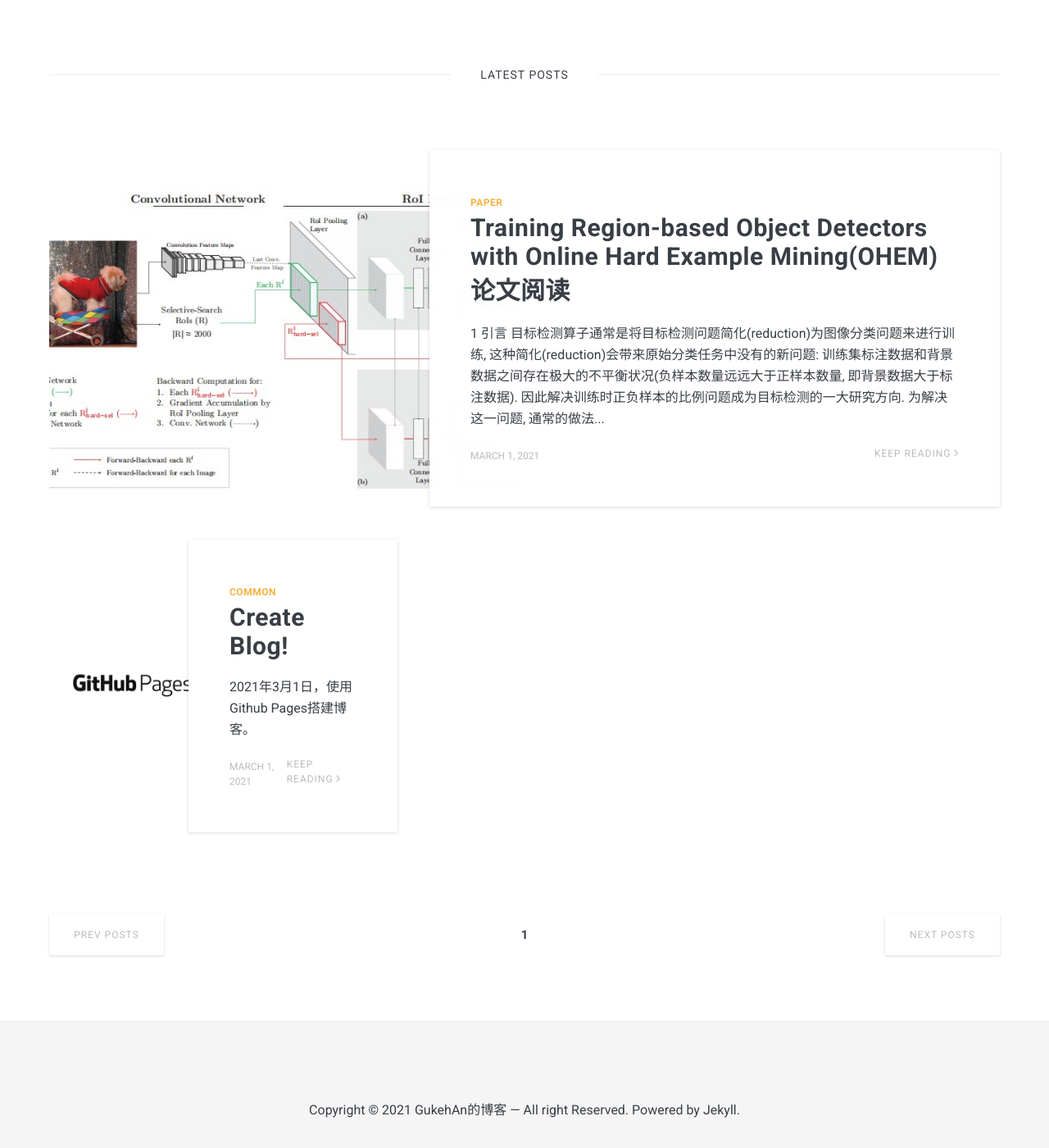
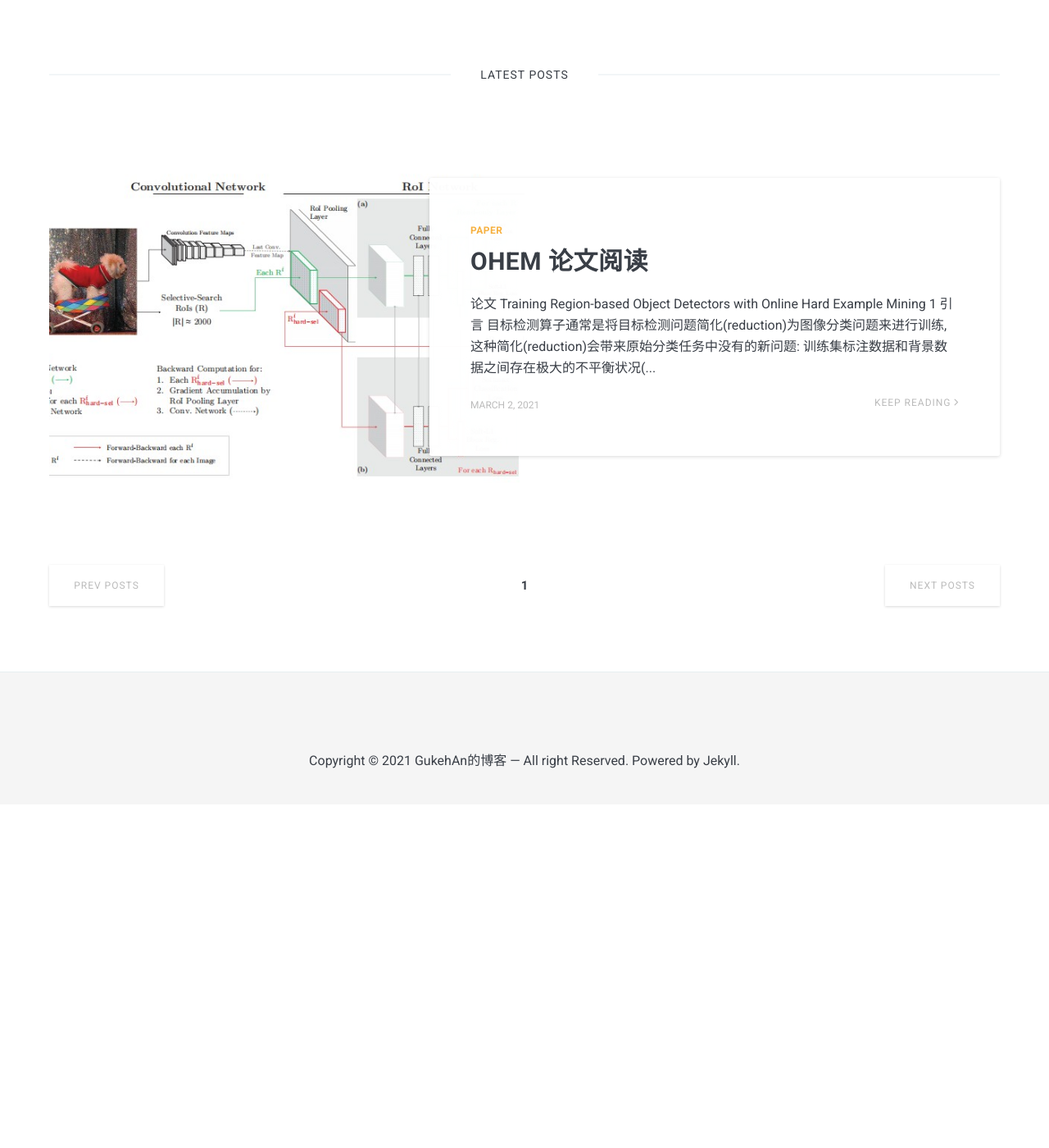
Before and after one commit to GukehAn/GukehAn.github.io, a Jekyll site: the page built from index.html, in a window 1280 px wide and 1400 px high, scrolled down 588 px. Shown: the whole window at 82% size. Built offline with Jekyll 4.4.1, drawn with Linux system fonts in a browser that asks for light colours; nearby versions of some CDN libraries; the list of posts is cut into pages by our own code; after the commit the page ends 1569 px from its top, so only the background shows below that.

Commit message:
Modify post

```diff
--- a/_posts/2021-03-01-create-blog.md
+++ /dev/null
@@ -1,8 +0,0 @@
----
-layout: post
-title:  "Create Blog!"
-date:   2021-03-01
-image:  github_pages.jpg
-tags:   Common
----
-2021年3月1日，使用Github Pages搭建博客。
--- a/_posts/2021-03-03-ohem-paper.md
+++ b/_posts/2021-03-02-ohem-paper.md
@@ -1,10 +1,13 @@
 ---
 layout: post
-title:  "Training Region-based Object Detectors with Online Hard Example Mining(OHEM)论文阅读"
-date:   2021-03-01
+title:  "OHEM 论文阅读"
+date:   2021-03-02
 image:  ohem.jpg
 tags:   Paper
 ---
+
+论文 Training Region-based Object Detectors with Online Hard Example Mining
+
 ## 1 引言
 
 目标检测算子通常是将目标检测问题简化(reduction)为图像分类问题来进行训练, 这种简化(reduction)会带来原始分类任务中没有的新问题: 训练集标注数据和背景数据之间存在极大的不平衡状况(负样本数量远远大于正样本数量, 即背景数据大于标注数据). 因此解决训练时正负样本的比例问题成为目标检测的一大研究方向. 为解决这一问题, 通常的做法是引入 bootstrapping 方法, 或者称为困难负样本挖掘(hard negative mining), 其主要思想是通过选择检测算子的虚警目标来生成背景样本. 该策略需要一个迭代的训练算法, 通过当前数据集更新检测模型, 然后通过更新后的模型去获取新的 false positive 样本并加入到训练集中, 再通过新的数据集更新检测模型. 该方法通常的使用方式是, 训练集包含所有的目标样本以及一部分随机的背景样本.
```
